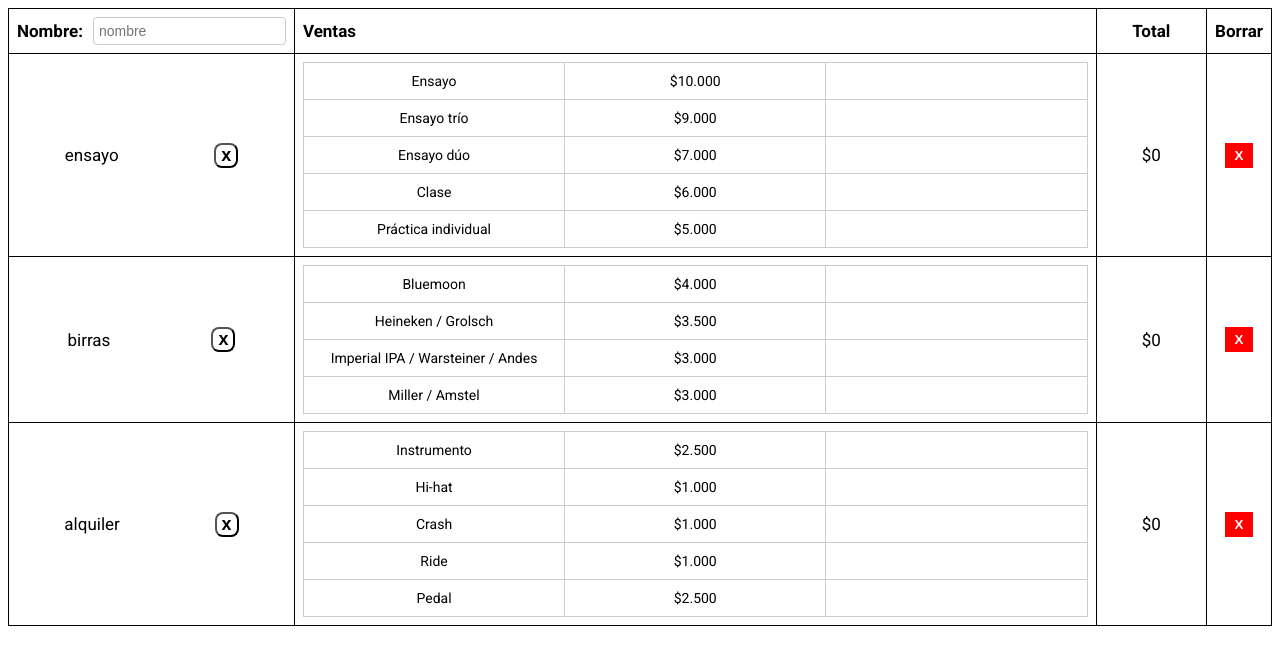
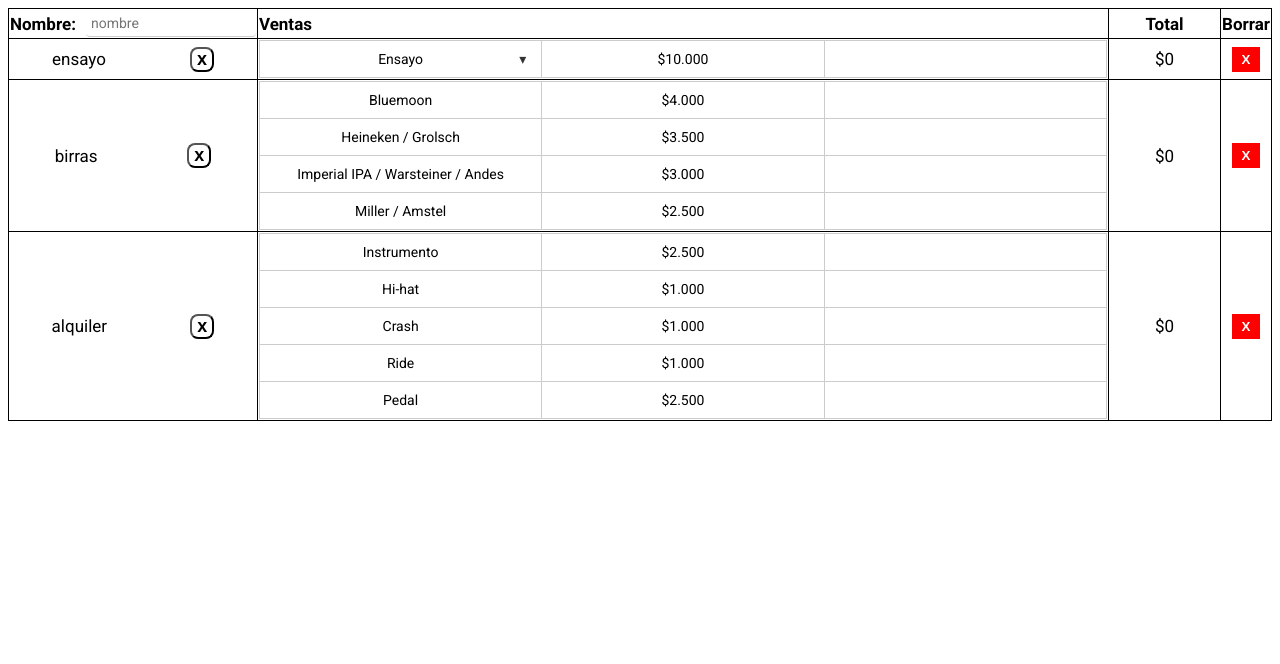
Before and after one commit to lucastrajtenberg/contabilidad_sonidal, a React (Vite) app in the folder ivanarko_sys/: page / in a window 1280 px wide. Shown: the top 664 px of the page. Built offline with nearby package versions, Linux system fonts and the light colour scheme.

Commit message:
feat agregue el dropdown, mejore el input nombre

```diff
--- a/ivanarko_sys/src/App.css
+++ b/ivanarko_sys/src/App.css
@@ -14,7 +14,6 @@ body {
 .tabla th,
 .tabla td {
   border: 1px solid #000;
-  padding: 8px;
 }
 
 .form-nombre {
@@ -25,9 +24,15 @@ body {
 
 .input-nombre {
   padding: 5px;
-  font-size: 14px;
   border: 1px solid #ccc;
   border-radius: 4px;
+  padding: 5px;
+  font-size: 14px;
+  border: none;         /* Saca el borde */
+  border-bottom: 1px solid #ccc;
+  outline: none;        /* Saca el contorno azul al hacer foco */
+  background: none;     /* Opcional: transparente si querés que se funda con el fondo */
+  font-family: 'Roboto', sans-serif;
 }
 
 .mini-tabla {
@@ -36,6 +41,7 @@ body {
   border-collapse: collapse;
   text-align: center;
   font-size: 14px;
+  gap: 0px;
 }
 
 .mini-tabla td {
@@ -86,3 +92,41 @@ body {
   padding: 0 5px;
   font-weight: bold;
 }
+
+/* Flechita dropdown */
+.dropdown-wrapper {
+  position: relative;
+  width: 100%;
+}
+
+.dropdown-ventas {
+  appearance: none;
+  -webkit-appearance: none;
+  -moz-appearance: none;
+
+  background-color: transparent;
+  border: none;
+  width: 100%;
+  font-size: 14px;
+  font-family: 'Roboto', sans-serif;
+  cursor: pointer;
+  padding-right: 20px;
+  text-align: center;
+
+  left: 10px;
+  position: relative;
+}
+
+.dropdown-ventas:focus {
+  outline: none;
+}
+
+.flecha-dropdown {
+  position: absolute;
+  right: 5px;
+  top: 50%;
+  transform: translateY(-50%);
+  pointer-events: none;
+  font-size: 14px;
+  color: #333;
+}
--- a/ivanarko_sys/src/App.jsx
+++ b/ivanarko_sys/src/App.jsx
@@ -15,16 +15,41 @@ function App() {
     }));
   };
 
+  const [selectedEnsayo, setSelectedEnsayo] = useState("ensayo");
+
+  const handleEnsayoChange = (e) => {
+    setSelectedEnsayo(e.target.value);
+  };
+
+  const ensayoPrecios = {
+  ensayo: "$10.000",
+  trio: "$9.000",
+  duo: "$7.000",
+  clase: "$6.000",
+  individual: "$5.000",
+  };
+
   const renderVentasGrid = (nombre) => {
     if (nombre === "ensayo") {
       return (
         <table className="mini-tabla">
           <tbody>
-            <tr><td>Ensayo</td><td>$10.000</td><td></td></tr>
-            <tr><td>Ensayo trío</td><td>$9.000</td><td></td></tr>
-            <tr><td>Ensayo dúo</td><td>$7.000</td><td></td></tr>
-            <tr><td>Clase</td><td>$6.000</td><td></td></tr>
-            <tr><td>Práctica individual</td><td>$5.000</td><td></td></tr>
+            <tr>
+            <td>
+  <div className="dropdown-wrapper">
+    <select className="dropdown-ventas" value={selectedEnsayo} onChange={handleEnsayoChange}>
+      <option value="ensayo">Ensayo</option>
+      <option value="trio">Ensayo trío</option>
+      <option value="duo">Ensayo dúo</option>
+      <option value="clase">Clase</option>
+      <option value="individual">Práctica individual</option>
+    </select>
+    <span className="flecha-dropdown">&#9662;</span> {/* flechita ▼ en unicode */}
+  </div>
+</td>
+              <td>{ensayoPrecios[selectedEnsayo]}</td>
+              <td></td>
+            </tr>
           </tbody>
         </table>
       );
@@ -35,7 +60,7 @@ function App() {
             <tr><td>Bluemoon</td><td>$4.000</td><td></td></tr>
             <tr><td>Heineken / Grolsch</td><td>$3.500</td><td></td></tr>
             <tr><td>Imperial IPA / Warsteiner / Andes</td><td>$3.000</td><td></td></tr>
-            <tr><td>Miller / Amstel</td><td>$3.000</td><td></td></tr>
+            <tr><td>Miller / Amstel</td><td>$2.500</td><td></td></tr>
           </tbody>
         </table>
       );
```
